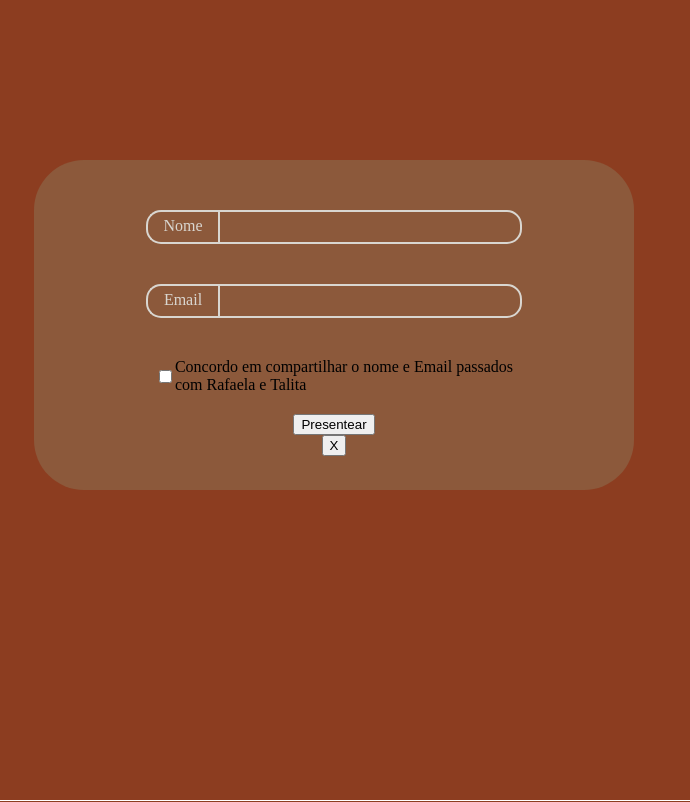
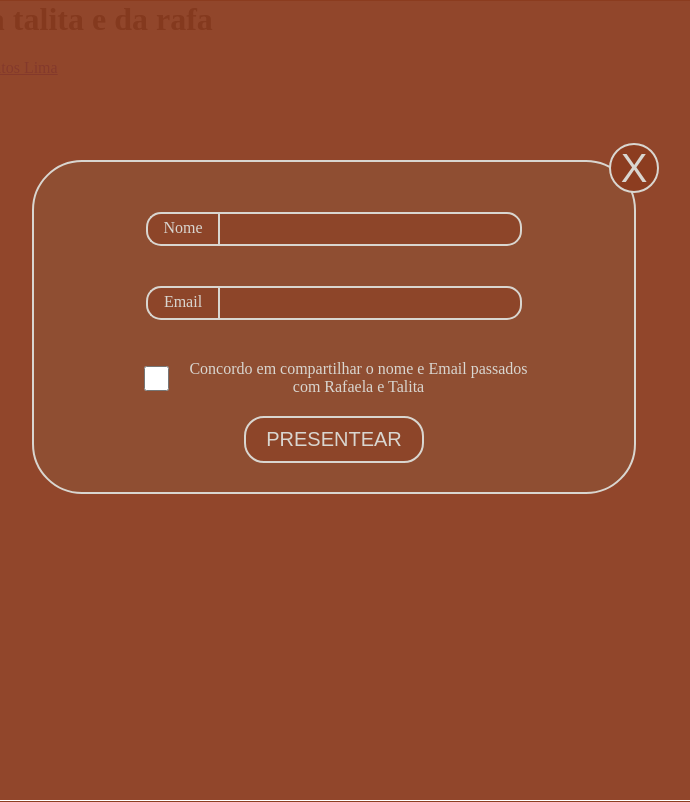
Before and after one commit to 1995-Matheus-Lima/TalitaERafaCasamento, a React (Create React App) app: page / in a window 1280 px wide. Both pictures are taken after a click on the button "Abrir Modal". Shown: the whole page, without its empty margins (307-997 px from the left). Built offline with nearby package versions, Linux system fonts and the light colour scheme.

Commit message:
Realizada mais alterações no modal! alteração de estilo e implementação de novas funcionalidades

```diff
--- a/src/components/Modal.js
+++ b/src/components/Modal.js
@@ -5,23 +5,28 @@ const Modal = ({nome, setNome , email, setEmail,modal,setModal}) => {
     event.preventDefault();
     setModal((state) => !state);
   };
+  const testClick = (event) =>{
+    if(event.target.id == 'modal'){
+    setModal((state) => !state);
+    }
+  }
   return (
-    <div id="modal">
+    <div id="modal" onClick={testClick}>
         <form id="modalForm">
             <div className='textLike'>
-                <label htmlFor="nome">Nome</label>
+                <label htmlFor="nome" className="highPass">Nome</label>
                 <input type="text" id="nome" required/>
             </div>
             <div className='textLike'>
-            <label htmlFor="email" >Email</label>
+            <label htmlFor="email" className="highPass">Email</label>
             <input type="email" id="email" required/>
             </div>
             <div>
-            <input type="checkbox" id="Concordo" required/>
-            <label htmlFor="Concordo" required>Concordo em compartilhar o nome e Email passados<br/>com Rafaela e Talita</label>
+            <input type="checkbox" id="concordo" required/>
+            <label htmlFor="concordo" className="labelTextoModal" required>Concordo em compartilhar o nome e Email passados<br/>com Rafaela e Talita</label>
             </div>
-            <button>Presentear</button>
-            <button onClick={handleClose}>X</button>
+            <button className="highPass btn">Presentear</button>
+            <button onClick={handleClose} className="closeModal highPass" >X</button>
         </form>
     </div>
   )
--- a/src/index.css
+++ b/src/index.css
@@ -15,6 +15,11 @@ h1,h2 {
     margin: 0px;
 }
 
+.highPass:hover{
+    background-color: #A68C7C;
+    color:#8C3D20;
+    cursor: pointer;
+}
 /* ------------- Rodapé ------------- */
 
 
@@ -27,7 +32,7 @@ h1,h2 {
     width: 100%;
     display: block;
     max-width: 1440px;
-    background-color: #8C3D20;
+    background-color: rgba(140,61,32,.95);
     min-height: 100vh;
 }
 #modalForm {
@@ -35,11 +40,12 @@ h1,h2 {
     margin: 20vh auto 0 auto;
     width: 600px;
     height: 300px;
-    background-color: #8C593B;
+    background-color: rgba(140,89,59,.45);
     display: flex;
     flex-direction: column;
     align-items: center;
     border-radius: 50px;
+    border: 2px solid #d9d6d0;
 }
 #modalForm div {
     padding: 20px 0;
@@ -54,9 +60,9 @@ h1,h2 {
     border: 2px solid #d9d6d0;
     border-top-right-radius: 15px;
     border-bottom-right-radius: 15px;
-    background-color: #8C593B;
 }
 .textLike label, .textLike input{
+    background-color: rgba(140,61,32,.45);
     color:#d9d6d0;
     text-align: center;
 }
@@ -70,9 +76,42 @@ h1,h2 {
     border-bottom-left-radius: 15px;
 }
 .textLike input:focus{
-    outline: 2px solid #8C3D20;
+    outline: none;
+    background-color: #A68C7C;
+    color:#8C3D20;
 }
-.textLike label:hover{
-    cursor:pointer;
-    color: blue;
+.closeModal{
+    display:block;
+    position:relative;
+    top:-320px;
+    left:300px;
+    width:50px;
+    height: 50px;
+    border-radius: 50%;
+    font-size: 40px;
+    color:#d9d6d0;
+    background-color: rgb(140,61,32);
+    border:2px solid #d9d6d0;
 }
+#concordo {
+    width: 25px;
+    height: 25px;
+    margin-right: 20px;
+}
+.labelTextoModal {
+    color:#d9d6d0;
+    text-align: center;
+}
+
+.btn{
+    font-size: 20px;
+    text-transform: uppercase;
+    color:#d9d6d0;
+    padding-top: 10px;
+    padding-bottom: 10px;
+    width: 180px;
+    border-radius: 20px;
+    border: 2px solid #d9d6d0;
+    background-color: rgba(140,61,32,.45);
+
+}
```
